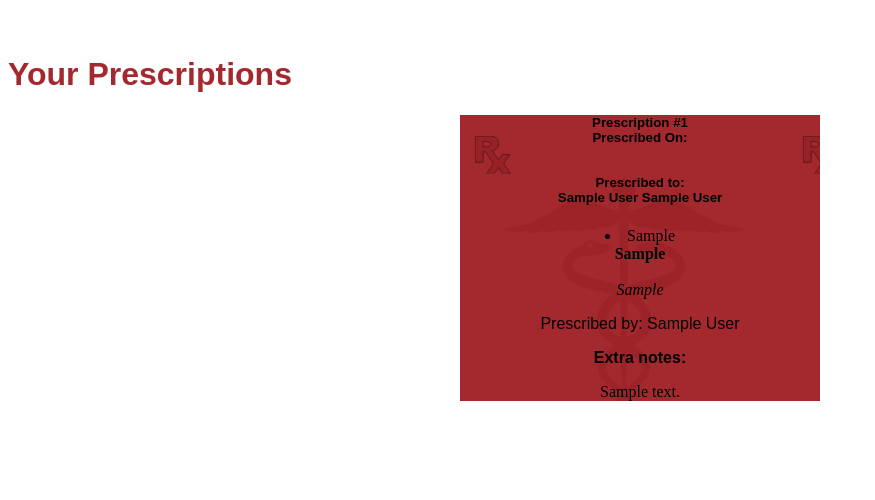
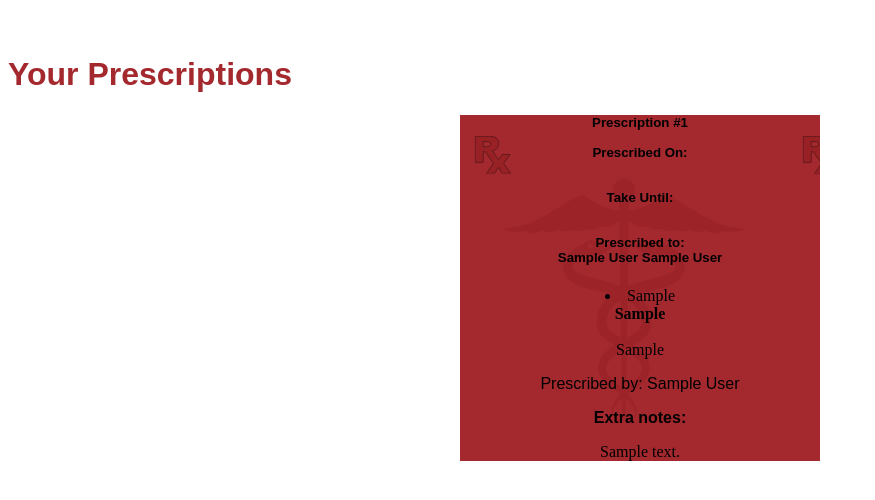
Before and after one commit to FreaQ03/Medicaide, a PHP site: page /Medicaide/dashboard-files/prescriptions.php in a window 1280 px wide. Shown: the top 500 px of the page, without its empty margins (0-875 px from the left). Run offline with PHP 8.4, Linux system fonts and the light colour scheme; the visitor is signed in with stand-in values (Sample User, id 1); tables that the repository leaves empty or names only in its code hold one stand-in row (values such as "Sample post"); data that the repository does not hold is empty.

Commit message:
Prescirptions changed to grid

```diff
--- a/dashboard-files/prescriptions.php
+++ b/dashboard-files/prescriptions.php
@@ -27,9 +27,7 @@
   <h1>Your Prescriptions</h1>
 </div>
 
-<div class="container">
-
-
+<div class="container float-right">
   <?php
     $fname = $_SESSION['fname'];
     $lname = $_SESSION['lname'];
@@ -37,7 +35,7 @@
     //Displaying prescriptions
     if(count($prescriptions) > 0) {
       echo '
-        <div class="card-deck text-light w-50" align="center">
+        <div class="row text-light" align="center">
       ';
 
       //If there are active prescriptions given to patient
@@ -66,29 +64,45 @@
         //Print the prescriptions
         echo '
 
-        <div class="mainCard">
-          <div class="col-sm-6">
+          <div class="col-sm-4 mx-2">
             <div class="card">
               <div class="card-body" style="background-image: url(img/PrescriptionCard.png);">
-        <h5 class="card-title">Prescription #' . $prespNo . '
-            <br> Prescribed On: <br>' . $prescriptions[$index]["issuedOn"] . '
-            <br><br> Prescribed to: <br>' . $fname . ' ' . $lname . '</h5>
+
+                <h5 class="card-title">
+                  Prescription #' . $prespNo . ' <br><br> Prescribed On: <br>' . $prescriptions[$index]["issuedOn"] . '
+
+                  <br>
+                  <br>
+
+                  Take Until:
+                  <br>
+                  ' . $prescriptions[$index]["repeatUntil"] . '
+
+                  <br>
+                  <br>
+
+                  Prescribed to: <br>' . $fname . ' ' . $lname . '
+                </h5>
+
                 <p class="list">
                   <li>' . $prescriptions[$index]["data"] . '
                     <br><b> ' . $prescriptions[$index]["dose"] . ' </b>
-              <br><i>' . $prescriptions[$index]["repeatBy"] . '</i> </li>
-              <br><i>' . $prescriptions[$index]["route"] . '</i> </li>
+                    <br><i>' . $prescriptions[$index]["repeatBy"] . '</i>
+                    <br>' . $prescriptions[$index]["route"] . '
+                  </li>
                 </p>
+
                 <p class="doctorName">
                   Prescribed by: ' . $docFname . ' ' . $docLname . '
                 </p>
+
                 <p class="card-title">
                   Extra notes:
                 </p>
+
                 <p>
                   ' . $prescriptions[$index]["notes"] . '
                 </p>
-
               </div>
             </div>
           </div>
@@ -110,5 +124,4 @@
     }
 
   ?>
-
 </div>
```
Lines whose indentation alone changed are shown as unchanged.
